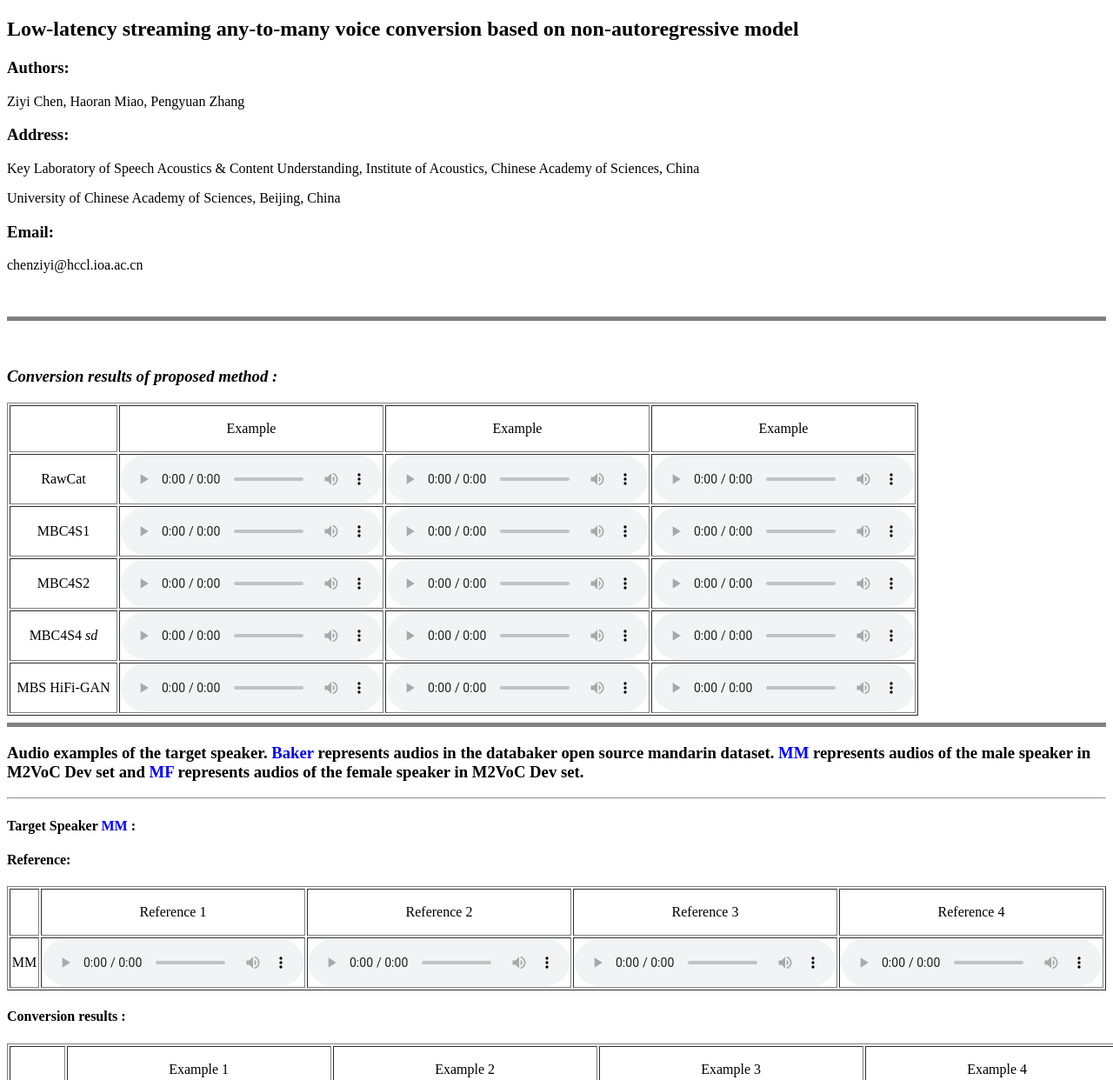
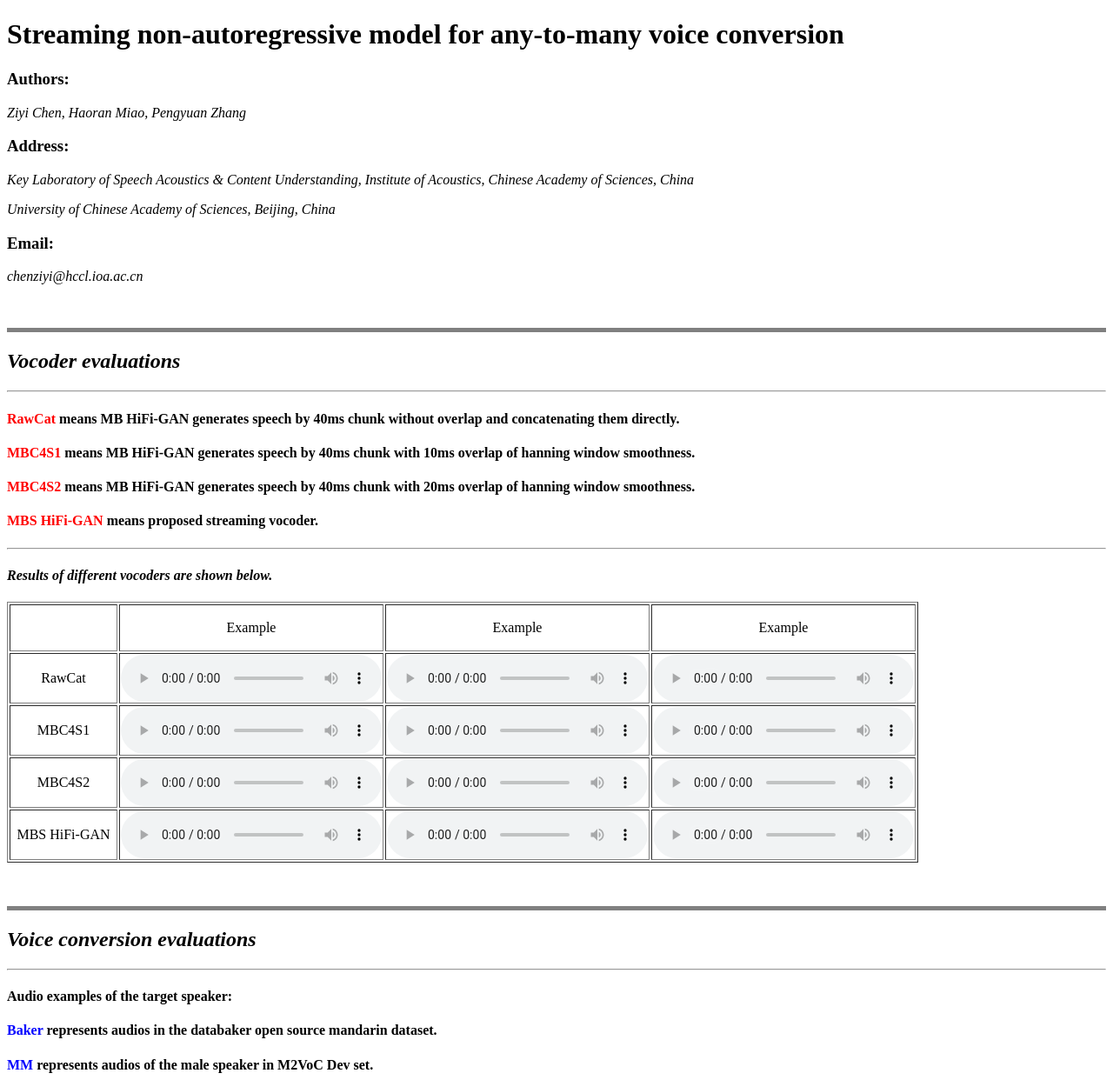
Before and after one commit to Miracyan/streamvc, a plain HTML site: page index.html in a window 1280 px wide. Shown: the top 1242 px of the page at 87% size. Drawn offline with Linux system fonts and the light colour scheme.

Commit message:
Update index.html

```diff
--- a/index.html
+++ b/index.html
@@ -12,21 +12,24 @@
 </head>
 
 <body>
-  <h2><strong>Low-latency streaming any-to-many voice conversion based on non-autoregressive model</strong></h2>
+  <h1><strong>Streaming non-autoregressive model for any-to-many voice conversion</strong></h1>
   <h3>Authors: </h3>
-  <p>Ziyi Chen, Haoran Miao, Pengyuan Zhang</p>
+  <p><i>Ziyi Chen, Haoran Miao, Pengyuan Zhang</i></p>
   <h3>Address: </h3>
-  <p>Key Laboratory of Speech Acoustics & Content Understanding, Institute of Acoustics, Chinese Academy of Sciences, China</p>
-  <p>University of Chinese Academy of Sciences, Beijing, China</p>
+  <p><i>Key Laboratory of Speech Acoustics & Content Understanding, Institute of Acoustics, Chinese Academy of Sciences, China</i></p>
+  <p><i>University of Chinese Academy of Sciences, Beijing, China</i></p>
   <h3>Email: </h3>
-  <p>chenziyi@hccl.ioa.ac.cn</p>
+  <p><i>chenziyi@hccl.ioa.ac.cn</i></p>
   <p>&nbsp;</p>
   <hr size="5px" noshade=true />
-
-  <p>&nbsp;</p>
-
-  <h3> <i>Conversion results of proposed method :</i> </h3>
-
+  <h2> <i>Vocoder evaluations </i> </h2>
+  <hr>
+  <h4>  <font color="red">RawCat</font> means MB HiFi-GAN generates speech by 40ms chunk without overlap and concatenating them directly. </h4>
+  <h4>  <font color="red">MBC4S1</font> means MB HiFi-GAN generates speech by 40ms chunk with 10ms overlap of hanning window smoothness. </h4>
+  <h4>  <font color="red">MBC4S2</font> means MB HiFi-GAN generates speech by 40ms chunk with 20ms overlap of hanning window smoothness. </h4>
+  <h4>  <font color="red">MBS HiFi-GAN</font> means proposed streaming vocoder.  </h4>
+  <hr>
+  <h4> <i> Results of different vocoders are shown below. </i> </h4>
   <table border="1">
     <tr>
       <td width="120px">&nbsp;
@@ -98,20 +101,6 @@
     </tr>
     <tr>
       <td>
-        <div align="center"> MBC4S4 <i>sd</i></div>
-      </td>
-      <td width="149"><audio src="wavs/vocoder/mbc4s4/MM_000008_to_MM.wav" controls="controls">
-          Your browser does not support the audio tag.
-        </audio></td>
-      <td width="149"><audio src="wavs/vocoder/mbc4s4/MM_000009_to_MM.wav" controls="controls">
-          Your browser does not support the audio tag.
-        </audio></td>
-      <td width="149"><audio src="wavs/vocoder/mbc4s4/MM_000010_to_MM.wav" controls="controls">
-          Your browser does not support the audio tag.
-        </audio></td>
-    </tr>
-    <tr>
-      <td>
         <div align="center"> MBS HiFi-GAN </div>
       </td>
       <td width="149"><audio src="wavs/vocoder/mbs/MM_000008_to_MM.wav" controls="controls">
@@ -125,14 +114,18 @@
         </audio></td>
     </tr>
   </table>
-
+  <p>&nbsp;</p>
   <hr size="5px" noshade=true />
-  <h3> Audio examples of the target speaker. <font color="blue">Baker</font> represents audios in the databaker open
-    source mandarin dataset. <font color="blue">MM</font> represents audios of the male speaker in M2VoC Dev set and
-    <font color="blue">MF</font> represents audios
-    of the female speaker in M2VoC Dev set.</h3>
+  <h2> <i>Voice conversion evaluations </i> </h2>
+  <hr>
+  <h4> Audio examples of the target speaker: </h4>
+  <h4> <font color="blue">Baker</font> represents audios in the databaker open source mandarin dataset. </h4>
+  <h4> <font color="blue">MM</font> represents audios of the male speaker in M2VoC Dev set. </h4>
+  <h4> <font color="blue">MF</font> represents audios of the female speaker in M2VoC Dev set. </h4>
 
   <hr>
+
+  <h3><i>Conversion results of proposed methods: </i></h3>
 
   <h4> Target Speaker <font color="blue">MM</font> : </h4>
 
@@ -522,7 +515,6 @@
 
   <p>&nbsp;</p>
   <hr>
-  <p>&nbsp;</p>
 
   <h3> <i>Comparisons of different methods :</i> </h3>
   <h4> Target Speaker <font color="blue">MM</font> : </h4>
```
